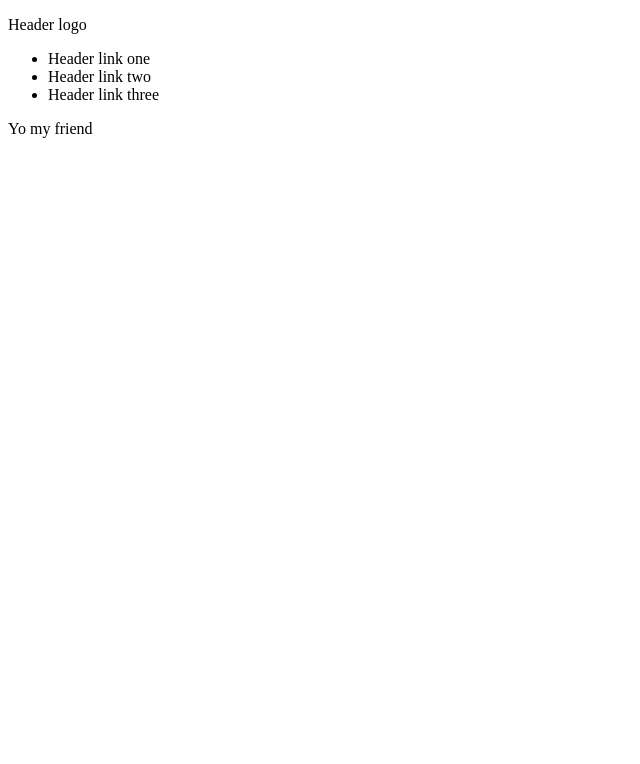
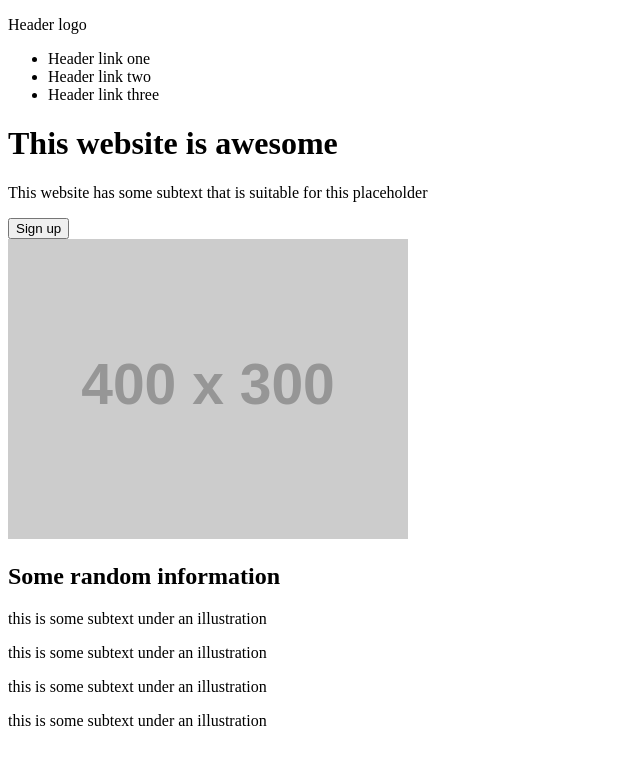
Before and after one commit to m-poulsen/Landing_page-, a plain HTML site: page index.html in a window 1280 px wide. Shown: the whole page, without its empty margins (0-640 px from the left). Drawn offline with Linux system fonts and the light colour scheme; placeholder pictures from the web are drawn by us.

Commit message:
adding more stucture to the skelet

```diff
--- a/index.html
+++ b/index.html
@@ -17,13 +17,46 @@
         </div>
         <div class="header-text">
             <div class="awesome">
-                <a>Yo my friend</a>
+                <h1>This website is awesome</h1>
+                <p>This website has some subtext that is suitable for this placeholder</p>
+                <button>Sign up</button>
+            </div>
+            <div>
+                <img src="https://via.placeholder.com/400x300" alt="Placeholder image">
             </div>
         </div>
     </div>
 
     <div class="content">
+        <h2>Some random information</h2>
+        <div>
+            <div class="content-box">
 
+            </div>
+            <div class="content-box">
+                <div class="box">
+
+
+                </div>
+                <p>this is some subtext under an illustration</p>
+            </div>
+                <div class="box">
+
+                </div>
+                <p>this is some subtext under an illustration</p>
+            <div class="content-box">
+                <div class="box">
+
+                </div>
+                <p>this is some subtext under an illustration</p>
+            </div>
+            <div class="content-box">
+                <div class="box">
+
+                </div>
+                <p>this is some subtext under an illustration</p>
+            </div>
+        </div>
     </div>
     <div class="quote">
 
```
Also changed, not shown: styles.css (added).
